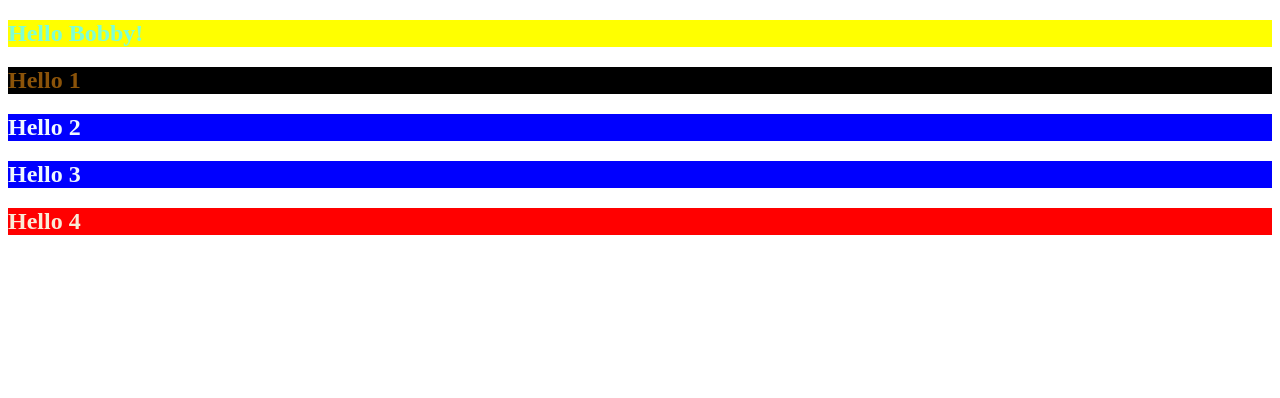
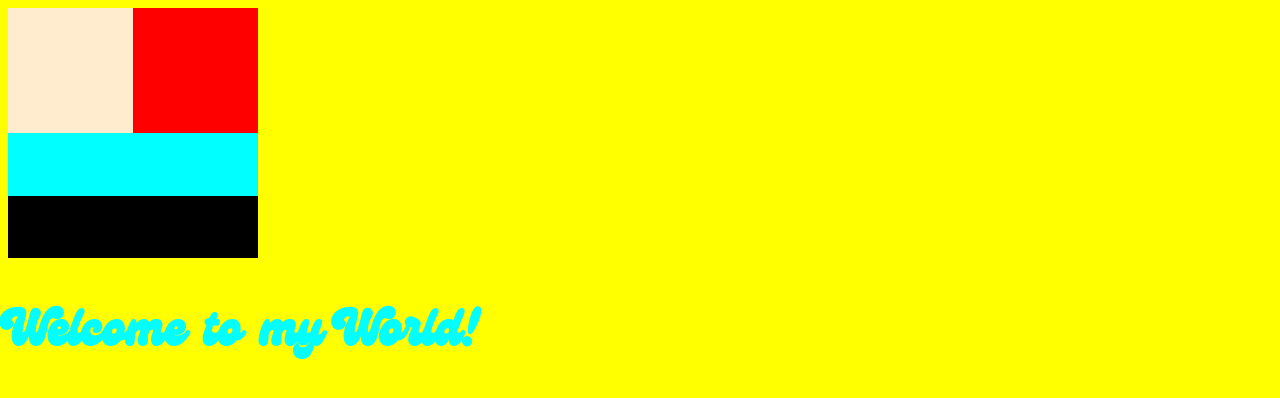
Before and after one commit to Josephk75/HTML7.30, a plain HTML site: page HTML/Code/Practice/Just.html in a window 1280 px wide. Drawn offline with Linux system fonts and the light colour scheme.

Commit message:
Box Model Sample

```diff
--- /dev/null
+++ b/HTML/Code/Box Model/Style.css
@@ -0,0 +1,36 @@
+body
+{
+    background-color: rgb(235, 30, 30);
+}
+
+
+
+
+
+
+
+
+
+
+#box
+{
+     height: 200px;
+
+    width: 150px;
+    border-width: 10px;
+border-color: rgb(9, 241, 241);
+
+border-style: solid;
+
+border-top-right-radius: 30px;
+border-bottom-left-radius: 30px;
+
+box-sizing: border-box;
+
+
+padding:50px;
+
+
+
+margin: auto;
+}
--- a/HTML/Code/Practice/Just.html
+++ b/HTML/Code/Practice/Just.html
@@ -7,13 +7,13 @@
 
 
        <style>
-        h2
+        /* h2
         {
             background-color: aquamarine;
             color: aliceblue;
 
 
-        }
+        } */
 
 
        </style>
@@ -24,14 +24,26 @@
 <body>
 
 
-    <h2 style="color: aquamarine; background-color: yellow
+   <!-- <h2 style="color: aquamarine; background-color: yellow
     ;"  >Hello Bobby!</h2>
     <h2>Hello 1</h2>
 
     <h2 class="Greeting">Hello 2</h2>
     <h2 class="Greeting">Hello 3</h2>
-    <h2 id="grt">Hello 4</h2>
+    <h2 id="grt">Hello 4</h2>>>
+> -->
 
+<div id="box">
+
+    <div id="box1"></div>
+
+    <div id="box2"></div>
+
+    <div id="box3"></div>
+
+
+</div>
+<h2>Welcome to my World!</h2>
 
 
 
--- a/HTML/Code/Practice/style practice.css
+++ b/HTML/Code/Practice/style practice.css
@@ -1,21 +1,51 @@
-h2
 
-{
-    background-color: black ;
+body{
+    background-color:yellow ;
+    color: aqua;
+}
 
-    color: rgb(139, 83, 9);
+@font-face {
+    font-family: Fontfun;
+    src: url(./GentyDemo-Regular.otf);
+}
 
-}
-.Greeting
+
+
+#box
 {
 
-    background-color: blue;
-    color: aliceblue;
+
+    height: 250px;
+    width: 250px;
+    background-color: red;
+}
+
+#box1
+{ height: 50%;
+    width: 50%;
+    background-color:blanchedalmond ;
 
 
 }
-#grt
-{
-    background-color: red;
-    color: antiquewhite;
+
+#box2
+{height: 25%;
+    width: 100%;
+    background-color: aqua;
+
 }
+
+#box3
+{height: 25%;
+    width: 100%;
+    background-color: black;
+
+
+}
+
+h2
+   { font-size: 50px;
+
+    font-family: fontfun;
+
+    }
```
Also changed, not shown: HTML/Code/Box Model/Index.html (added, +22 -0 lines), HTML/Code/Practice/GentyDemo-Regular.otf (added).
